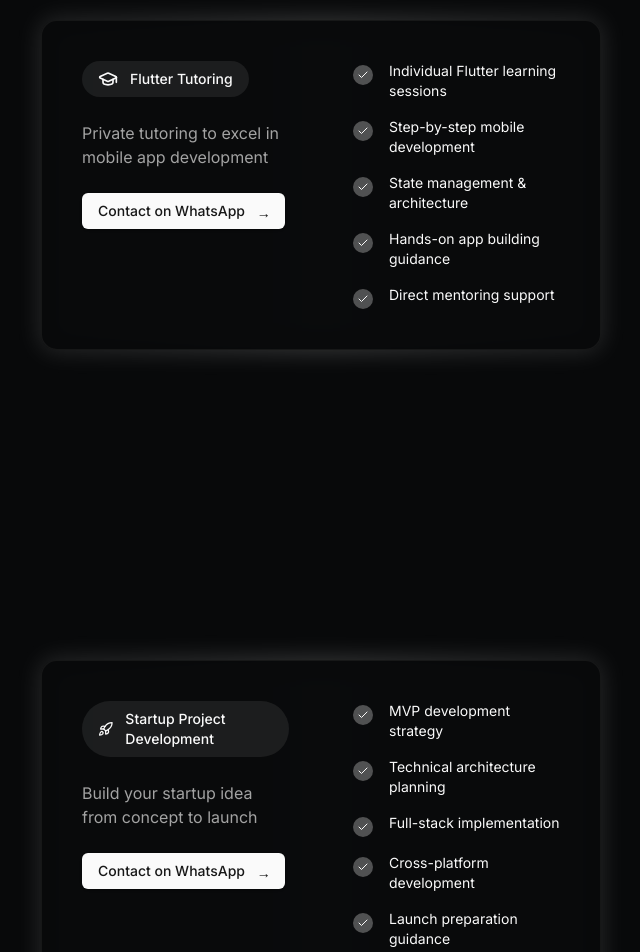
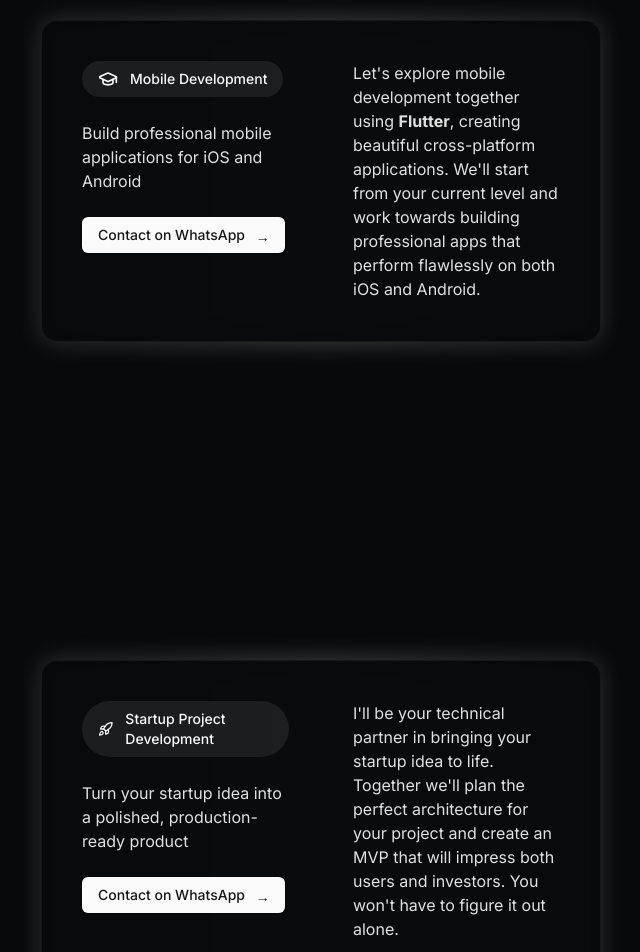
Before and after one commit to Rizzu97/final-portfolio, a Next.js app: page / in a window 1280 px wide. Shown: the part 4000-4952 px from the top of the page, without its empty margins (319-959 px from the left). Built offline with nearby package versions, Linux system fonts and the light colour scheme.

Commit message:
done: layout page and resume seo

```diff
--- a/src/app/layout.tsx
+++ b/src/app/layout.tsx
@@ -12,88 +12,80 @@ const fontSans = FontSans({
   variable: "--font-sans",
 });
 
+// Ottimizzazione keywords con long-tail e intent-based
 const keywords = [
+  // Core service keywords
+  "one on one programming mentor",
+  "private coding tutor",
+  "react development tutoring",
+  "flutter development mentoring",
+  "personal tech mentor",
+  "software development consulting",
+
+  // Long-tail keywords
+  "learn react with private mentor",
+  "flutter app development tutoring",
+  "startup technical consultation",
+  "custom enterprise software development",
+  "legacy application modernization",
+
+  // Intent-based keywords
+  "how to become react developer",
+  "best way to learn flutter",
+  "find programming mentor online",
+  "hire technical startup consultant",
+
+  // Service-specific keywords
+  "react next.js expert developer",
+  "flutter cross platform specialist",
+  "startup mvp development",
+  "enterprise application modernization",
+
+  // Expertise keywords
   ...DATA.skills,
-  "React Developer",
-  "Flutter Developer",
-  "Sviluppatore React",
-  "Sviluppatore Flutter",
-  "Full-stack Developer",
-  "Cross-platform Development",
-  "Sviluppo Multi-piattaforma",
-  "Mobile App Development",
-  "Web Application Development",
-  "Progressive Web Apps (PWA)",
-  "Single Page Applications (SPA)",
-  "UI/UX Design",
-  "Responsive Design",
-  "API Integration",
-  "State Management",
-  "Performance Optimization",
-  "Code Refactoring",
-  "Agile Methodologies",
-  "Version Control (Git)",
-  "Continuous Integration/Continuous Deployment (CI/CD)",
+  "full stack development",
+  "mobile app architecture",
+  "cross platform development",
+  "software architecture design",
+
+  // Brand keywords
   DATA.name,
   ...DATA.work.map((job) => job.company),
-  ...DATA.projects.map((project) => project.title),
-  ...DATA.education.map((edu) => edu.school),
 ];
 
 export const metadata: Metadata = {
-  metadataBase: new URL(DATA.url),
+  metadataBase: new URL("https://pierluigirizzu.it"),
   title: {
-    default: `${DATA.name} - React & Flutter Developer | Full-stack & Cross-platform Expert`,
-    template: `%s | ${DATA.name} - React & Flutter Developer`,
+    default: `${DATA.name} | Development Mentoring & Technical Consulting`,
+    template: `%s | ${DATA.name} - Expert Development Mentor`,
   },
-  description: `${
-    DATA.name
-  }: Expert React and Flutter developer specializing in ${DATA.skills
-    .slice(0, 3)
-    .join(
-      ", "
-    )}. Crafting high-performance, cross-platform web and mobile applications. Full-stack capabilities with a focus on seamless user experiences. Available for challenging projects and collaborations. | Sviluppatore esperto in React e Flutter, specializzato in ${DATA.skills
-    .slice(0, 3)
-    .join(
-      ", "
-    )}. Creazione di applicazioni web e mobile multi-piattaforma ad alte prestazioni. Competenze full-stack con focus su esperienze utente impeccabili. Disponibile per progetti stimolanti e collaborazioni.`,
+  description: `Expert software developer and mentor specializing in one-on-one tutoring for React and Flutter. Offering personalized learning paths, startup consulting, and enterprise solutions. With ${DATA.work.length}+ years of experience, I help developers and businesses achieve their technical goals through dedicated mentoring and professional development.`,
   openGraph: {
-    title: `${DATA.name} - React & Flutter Developer | Full-stack & Cross-platform Expert`,
-    description: `Hire ${
-      DATA.name
-    } for your next web or mobile project. Expertise in React, Flutter, ${DATA.skills
-      .slice(0, 3)
-      .join(
-        ", "
-      )}. Delivering scalable, high-performance solutions across platforms. | Assumi ${
-      DATA.name
-    } per il tuo prossimo progetto web o mobile. Esperienza in React, Flutter, ${DATA.skills
-      .slice(0, 3)
-      .join(
-        ", "
-      )}. Soluzioni scalabili e ad alte prestazioni su tutte le piattaforme.`,
-    url: DATA.url,
-    siteName: `${DATA.name} - Full-stack Developer Portfolio`,
+    type: "website",
     locale: "en_US",
-    alternateLocale: "it_IT",
-    type: "profile",
-    firstName: DATA.name.split(" ")[0],
-    lastName: DATA.name.split(" ")[1],
+    url: "https://pierluigirizzu.it",
+    siteName: `${DATA.name} - Development Mentoring`,
+    title: `${DATA.name} | Expert Development Mentoring & Consulting`,
+    description:
+      "Transform your development skills with personalized one-on-one mentoring. Expert guidance in React, Flutter, and modern software architecture.",
     images: [
       {
-        url: `${DATA.url}/me`,
-        width: 800,
-        height: 600,
-        alt: `${DATA.name} - React & Flutter Developer`,
+        url: "/og-image.png",
+        width: 1200,
+        height: 630,
+        alt: `${DATA.name} - Development Mentor & Consultant`,
       },
     ],
   },
+  twitter: {
+    card: "summary_large_image",
+    title: `${DATA.name} | Development Mentoring & Technical Consulting`,
+    description:
+      "Personalized mentoring for web and mobile development. Transform your skills with one-on-one guidance.",
+    images: ["/og-image.png"],
+  },
   alternates: {
-    canonical: DATA.url,
-    languages: {
-      "en-US": `${DATA.url}/en`,
-      "it-IT": `${DATA.url}/it`,
-    },
+    canonical: "https://pierluigirizzu.it",
   },
   robots: {
     index: true,
@@ -106,24 +98,18 @@ export const metadata: Metadata = {
       "max-snippet": -1,
     },
   },
-  twitter: {
-    card: "summary_large_image",
-    title: `${DATA.name} - React & Flutter Expert | Full-stack Developer`,
-    description: `Hire ${DATA.name} for cutting-edge web and mobile solutions. React and Flutter specialist with ${DATA.work[0].company} experience. From concept to deployment, delivering exceptional user experiences. | Assumi ${DATA.name} per soluzioni web e mobile all'avanguardia. Specialista React e Flutter con esperienza in ${DATA.work[0].company}.`,
-    images: [`${DATA.url}/me`],
-  },
-  keywords: keywords,
-  authors: [{ name: DATA.name, url: DATA.url }],
+  authors: [{ name: DATA.name, url: "https://pierluigirizzu.it" }],
   creator: DATA.name,
   publisher: DATA.name,
+  keywords: keywords.join(", "),
   category: "Technology",
-  applicationName: `${DATA.name}'s Full-stack Developer Portfolio`,
+  applicationName: `${DATA.name} - Development Mentoring`,
+  generator: "Next.js",
   referrer: "origin-when-cross-origin",
-  formatDetection: {
-    email: false,
-    address: false,
-    telephone: false,
-  },
+  themeColor: [
+    { media: "(prefers-color-scheme: light)", color: "white" },
+    { media: "(prefers-color-scheme: dark)", color: "black" },
+  ],
 };
 
 export default function RootLayout({
@@ -132,7 +118,12 @@ export default function RootLayout({
   children: React.ReactNode;
 }>) {
   return (
-    <html lang="en" suppressHydrationWarning>
+    <html lang="it" suppressHydrationWarning>
+      <head>
+        <link rel="icon" href="/favicon.ico" sizes="any" />
+        <link rel="apple-touch-icon" href="/apple-touch-icon.png" />
+        <link rel="manifest" href="/manifest.json" />
+      </head>
       <body
         className={cn(
           "min-h-screen bg-background font-sans antialiased max-w-2xl mx-auto py-12 sm:py-24 px-6",
--- a/src/app/page.tsx
+++ b/src/app/page.tsx
@@ -9,18 +9,34 @@ import { Avatar, AvatarFallback, AvatarImage } from "@/components/ui/avatar";
 import { Badge } from "@/components/ui/badge";
 import { Button } from "@/components/ui/button";
 import { DATA } from "@/data/resume";
-import { Check, FileText } from "lucide-react"; // Importiamo l'icona FileText da lucide-react
+import { Check, FileText } from "lucide-react";
 import Link from "next/link";
 import Markdown from "react-markdown";
 import { Code2, GraduationCap, Briefcase } from "lucide-react";
-import { PriceCard } from "@/components/price-card";
 import { motion, useScroll, useTransform } from "framer-motion";
 import { cn } from "@/lib/utils";
+import { useEffect, useState } from "react"; // Aggiungiamo questi import
 
 const BLUR_FADE_DELAY = 0.04;
 
 export default function Page() {
   const { scrollYProgress } = useScroll();
+  const [isMounted, setIsMounted] = useState(false);
+
+  // Spostiamo useTransform fuori dalla condizione
+  const backgroundOpacity = useTransform(
+    scrollYProgress,
+    [0.7, 1],
+    [0.1, 0.05]
+  );
+
+  useEffect(() => {
+    setIsMounted(true);
+  }, []);
+
+  if (!isMounted) {
+    return null; // o un loader/placeholder
+  }
 
   return (
     <main className="flex flex-col min-h-[100dvh]">
@@ -156,7 +172,7 @@ export default function Page() {
           <motion.div
             className="absolute inset-0 bg-[radial-gradient(circle_at_center,_var(--primary)_0%,_transparent_65%)]"
             style={{
-              opacity: useTransform(scrollYProgress, [0.7, 1], [0.1, 0.05]),
+              opacity: backgroundOpacity, // Usiamo la variabile creata sopra
             }}
           />
         </div>
@@ -256,7 +272,9 @@ export default function Page() {
                               </span>
                             </div>
                             <div className="space-y-2">
-                              <p className="text-sm sm:text-base text-muted-foreground">
+                              <p className="text-sm sm:text-base text-foreground/90">
+                                {" "}
+                                {/* Cambiato da text-muted-foreground */}
                                 {service.description}
                               </p>
                             </div>
@@ -286,71 +304,15 @@ export default function Page() {
                           </Button>
                         </div>
                         <div className="w-full md:w-1/2">
-                          <ul className="grid gap-3 sm:gap-4">
-                            {" "}
-                            {/* Ridotto gap su mobile */}
-                            {service.features.map((feature, i) => (
-                              <motion.li
-                                key={i}
-                                className="flex items-start gap-3 sm:gap-4 group/item"
-                                initial={{ opacity: 0.5 }}
-                                whileInView={{
-                                  opacity: 1,
-                                  transition: {
-                                    duration: 0.3,
-                                    delay: i * 0.1, // Delay progressivo per ogni elemento
-                                  },
-                                }}
-                                viewport={{
-                                  once: false,
-                                  margin: "-10% 0px",
-                                }}
-                              >
-                                <motion.div
-                                  className="mt-1 h-4 w-4 sm:h-5 sm:w-5 rounded-full bg-primary/10 flex items-center justify-center shrink-0"
-                                  whileInView={{
-                                    backgroundColor: [
-                                      "hsl(var(--primary) / 0.1)",
-                                      "hsl(var(--primary) / 0.3)",
-                                      "hsl(var(--primary) / 0.1)",
-                                    ],
-                                    transition: {
-                                      duration: 1.5,
-                                      repeat: Infinity,
-                                      repeatType: "reverse",
-                                    },
-                                  }}
-                                  viewport={{
-                                    once: false,
-                                    margin: "-10% 0px",
-                                  }}
-                                >
-                                  <Check className="h-2.5 w-2.5 sm:h-3 sm:w-3 text-primary" />
-                                </motion.div>
-                                <motion.span
-                                  className="text-xs sm:text-sm leading-relaxed"
-                                  whileInView={{
-                                    color: [
-                                      "hsl(var(--foreground))",
-                                      "hsl(var(--primary))",
-                                      "hsl(var(--foreground))",
-                                    ],
-                                    transition: {
-                                      duration: 1.5,
-                                      repeat: Infinity,
-                                      repeatType: "reverse",
-                                    },
-                                  }}
-                                  viewport={{
-                                    once: false,
-                                    margin: "-10% 0px",
-                                  }}
-                                >
-                                  {feature}
-                                </motion.span>
-                              </motion.li>
-                            ))}
-                          </ul>
+                          <motion.p
+                            className="text-sm sm:text-base text-foreground/90 leading-relaxed"
+                            initial={{ opacity: 0 }}
+                            whileInView={{ opacity: 1 }}
+                            viewport={{ once: false, margin: "-10% 0px" }}
+                            transition={{ duration: 0.5 }}
+                          >
+                            <Markdown>{service.features}</Markdown>
+                          </motion.p>
                         </div>
                       </div>
                     </div>
--- a/src/data/resume.tsx
+++ b/src/data/resume.tsx
@@ -8,6 +8,8 @@ import {
   GraduationCap,
   Smartphone,
   Rocket,
+  Building2,
+  Settings,
 } from "lucide-react";
 
 export const DATA = {
@@ -619,38 +621,38 @@ export const DATA = {
       title: "Web Development Tutoring",
       icon: Code2,
       description:
-        "One-on-one tutoring sessions to master modern web development",
-      features: [
-        "Personalized React & Next.js learning path",
-        "Live coding sessions and feedback",
-        "Best practices & architecture guidance",
-        "Real project-based learning",
-        "Ongoing support via chat",
-      ],
+        "Master modern web development through personalized 1-on-1 sessions",
+      features:
+        "Let's design a learning journey tailored just for you, focusing on modern technologies like **React** and **Next.js**. I'll be your guide every step of the way, sharing insights and best practices while we build real projects together.",
     },
     {
-      title: "Flutter Tutoring",
+      title: "Mobile Development",
       icon: GraduationCap,
-      description: "Private tutoring to excel in mobile app development",
-      features: [
-        "Individual Flutter learning sessions",
-        "Step-by-step mobile development",
-        "State management & architecture",
-        "Hands-on app building guidance",
-        "Direct mentoring support",
-      ],
+      description: "Build professional mobile applications for iOS and Android",
+      features:
+        "Let's explore mobile development together using **Flutter**, creating beautiful cross-platform applications. We'll start from your current level and work towards building professional apps that perform flawlessly on both iOS and Android.",
     },
     {
       title: "Startup Project Development",
-      icon: Rocket, // importa Rocket da lucide-react
-      description: "Build your startup idea from concept to launch",
-      features: [
-        "MVP development strategy",
-        "Technical architecture planning",
-        "Full-stack implementation",
-        "Cross-platform development",
-        "Launch preparation guidance",
-      ],
+      icon: Rocket,
+      description:
+        "Turn your startup idea into a polished, production-ready product",
+      features:
+        "I'll be your technical partner in bringing your startup idea to life. Together we'll plan the perfect architecture for your project and create an MVP that will impress both users and investors. You won't have to figure it out alone.",
+    },
+    {
+      title: "Enterprise Solutions",
+      icon: Building2,
+      description: "Scale your business with custom enterprise solutions",
+      features:
+        "Let's collaborate to enhance your company's digital infrastructure. Whether you need to modernize legacy systems or develop new enterprise-grade applications, I'll work closely with your team to deliver scalable, secure, and maintainable solutions that drive your business forward.",
+    },
+    {
+      title: "Maintenance & Evolution",
+      icon: Settings,
+      description: "Keep your applications up-to-date and evolving",
+      features:
+        "I'll help maintain and evolve your existing applications, whether they need performance improvements, new features, or modernization. Together we'll ensure your software stays current, secure, and aligned with your growing business needs.",
     },
   ],
 } as const;
```
